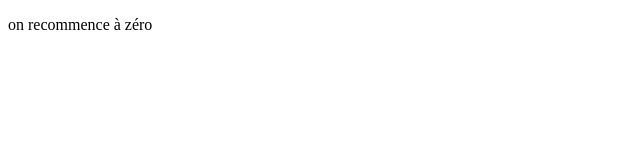
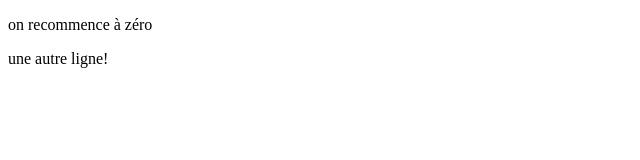
Before and after one commit to fanfan78/MTIT-github-pages, a plain HTML site: page index.html in a window 1280 px wide. Shown: the full height of the page, 0-640 px from the left. Drawn offline with Linux system fonts and the light colour scheme.

Commit message:
nouvelle ligne

```diff
--- a/index.html
+++ b/index.html
@@ -9,6 +9,7 @@
   <body>
 		<div id="wrapper">
 		<p>on recommence à zéro</p>
+		<p>une autre ligne!</p>
 		</div>
   </body>
 </html>
```
